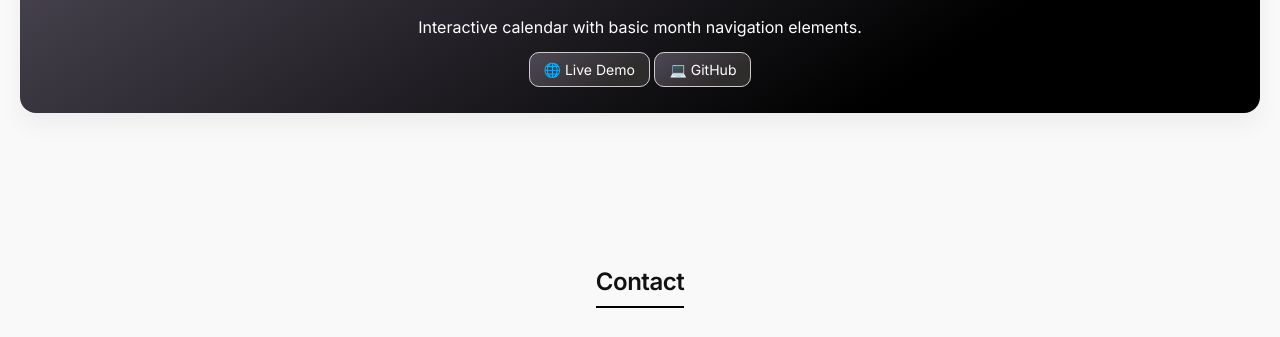
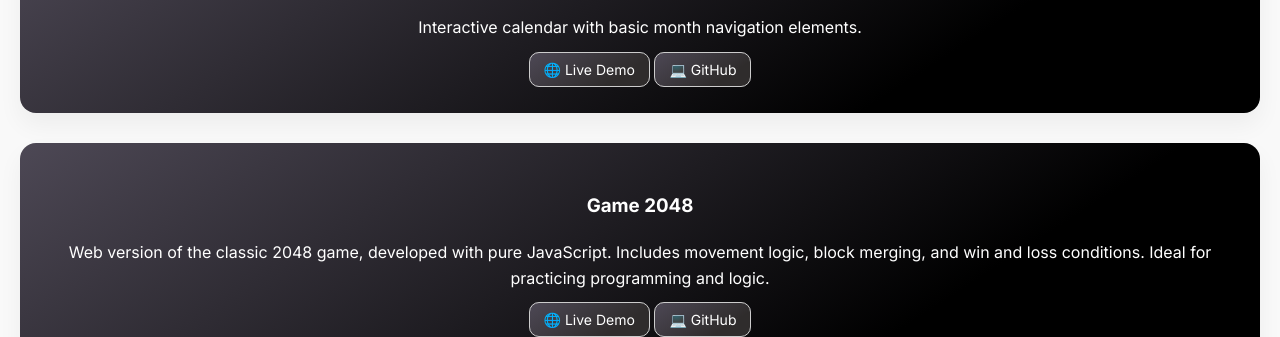
Before and after one commit to yuliimar/my-first.web, a plain HTML site: page index.html in a window 1280 px wide. Shown: the part 1048-1385 px from the top of the page. Drawn offline with Linux system fonts and the light colour scheme.

Commit message:
add project card

```diff
--- a/index.html
+++ b/index.html
@@ -63,7 +63,7 @@
               >🌐 Live Demo</a
             >
             <a
-              href="https://github.com/yuliimar/layout_landing-page"
+              href="https://github.com/yuliimar/layout_landing-page/tree/develop"
               target="_blank"
               >💻 GitHub</a
             >
@@ -83,6 +83,25 @@
             >
             <a
               href="https://github.com/yuliimar/layout_calendar"
+              target="_blank"
+              >💻 GitHub</a
+            >
+          </div>
+        </div>
+
+        <div class="project__card">
+          <h3>Game 2048</h3>
+          <p class="project__card-text">
+            Web version of the classic 2048 game, developed with pure
+            JavaScript. Includes movement logic, block merging, and win and loss
+            conditions. Ideal for practicing programming and logic.
+          </p>
+          <div class="project-links">
+            <a href="https://yuliimar.github.io/js_2048_game/" target="_blank"
+              >🌐 Live Demo</a
+            >
+            <a
+              href="https://github.com/yuliimar/js_2048_game.git"
               target="_blank"
               >💻 GitHub</a
             >
```
